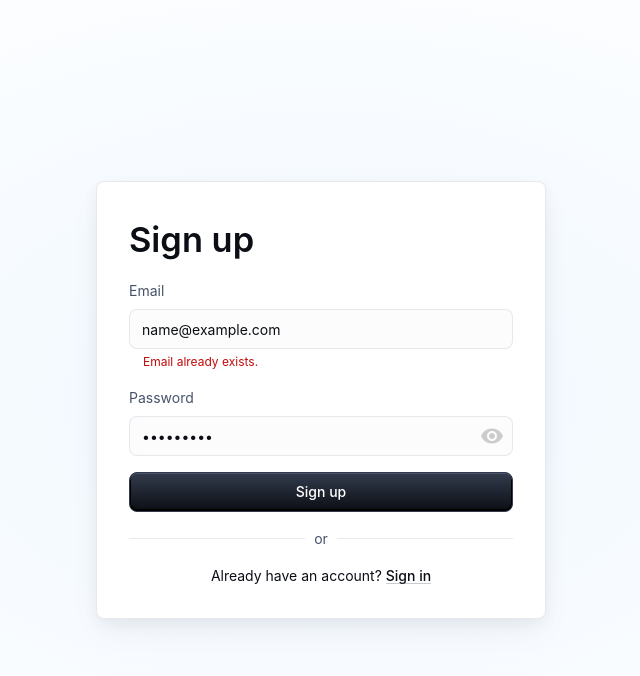
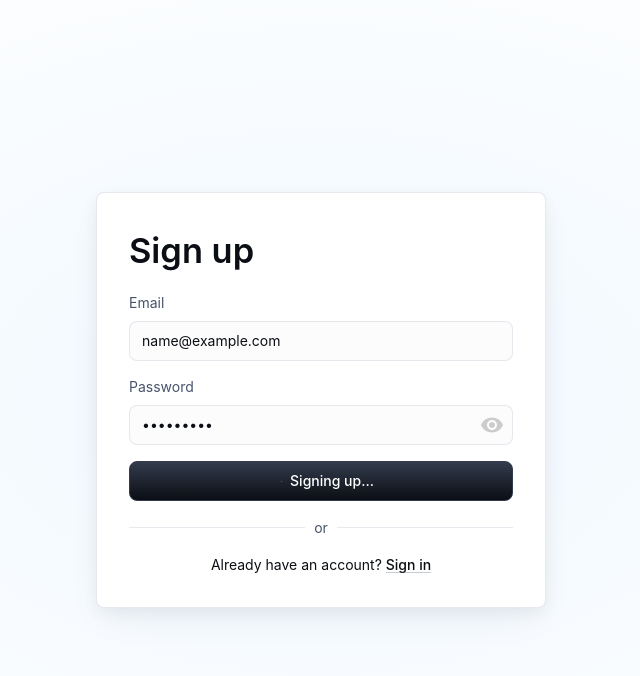
Before and after one commit to JimTK16/taskifyme, a React (Vite) app: page /signup in a window 1280 px wide. Both pictures are taken after typing "name@example.com", "Sample123" into the empty fields and a click on the button "Sign up". Shown: the top 676 px of the page, without its empty margins (319-959 px from the left). Built offline with nearby package versions, Linux system fonts and the light colour scheme; no server answers.

Commit message:
add loading state for sign up page, reduce redirecting duration from 3 to 2 secs

```diff
--- a/src/components/auth/signup/RedirectingPage.jsx
+++ b/src/components/auth/signup/RedirectingPage.jsx
@@ -8,7 +8,7 @@ const RedirectingPage = () => {
   useEffect(() => {
     const timer = setTimeout(() => {
       navigate('/signin')
-    }, 3000)
+    }, 2000)
 
     return () => {
       clearTimeout(timer)
@@ -26,8 +26,10 @@ const RedirectingPage = () => {
       }}
     >
       <Typography variant='h4'>Your account has been created.</Typography>
-      <Typography variant='h5'>Redirecting to the Sign in page.....</Typography>
-      <CircularProgress color='primary' />
+      <Typography variant='h5' aria-live='polite'>
+        Redirecting to the Sign In page...
+      </Typography>
+      <CircularProgress color='primary' role='status' />
     </Container>
   )
 }
--- a/src/components/auth/signup/SignUpPage.jsx
+++ b/src/components/auth/signup/SignUpPage.jsx
@@ -14,7 +14,7 @@ import { styled } from '@mui/material/styles'
 import { useNavigate } from 'react-router-dom'
 import { useState } from 'react'
 import { signUpAPI } from '~/services/index'
-import { IconButton, InputAdornment, OutlinedInput } from '@mui/material'
+import { CircularProgress, IconButton, InputAdornment } from '@mui/material'
 import { Visibility, VisibilityOff } from '@mui/icons-material'
 import { validateInputs } from '~/utils/helpers'
 
@@ -70,7 +70,7 @@ const SignUpPage = (props) => {
   const [emailErrorMessage, setEmailErrorMessage] = useState('')
   const [passwordError, setPasswordError] = useState(false)
   const [passwordErrorMessage, setPasswordErrorMessage] = useState('')
-
+  const [isSigningUp, setIsSigningUp] = useState(false)
   const handleSubmit = async (event) => {
     event.preventDefault()
     if (
@@ -85,12 +85,22 @@ const SignUpPage = (props) => {
     ) {
       const data = { email, password }
       try {
+        setIsSigningUp(true)
+        await new Promise((resolve) => setTimeout(resolve, 3000))
         await signUpAPI(data)
-
         navigate('/redirect')
       } catch (error) {
-        setEmailError(true)
-        setEmailErrorMessage('Email already exists.')
+        if (error.response?.status === 409) {
+          setEmailError(true)
+          setEmailErrorMessage('Email already exists.')
+        } else {
+          setEmailError(true)
+          setEmailErrorMessage(
+            error.message || 'Registration failed. Please try again.'
+          )
+        }
+      } finally {
+        setIsSigningUp(false)
       }
     }
   }
@@ -189,8 +199,25 @@ const SignUpPage = (props) => {
               />
             </FormControl>
 
-            <Button type='submit' fullWidth variant='contained'>
-              Sign up
+            <Button
+              type='submit'
+              fullWidth
+              variant='contained'
+              disabled={isSigningUp}
+              sx={{
+                '&:disabled': {
+                  color: 'white'
+                }
+              }}
+            >
+              {isSigningUp ? (
+                <Box sx={{ display: 'flex', gap: 1, alignItems: 'center' }}>
+                  <CircularProgress sx={{ color: 'white' }} size={14} />
+                  <span>Signing up...</span>
+                </Box>
+              ) : (
+                'Sign up'
+              )}
             </Button>
           </Box>
 
```
